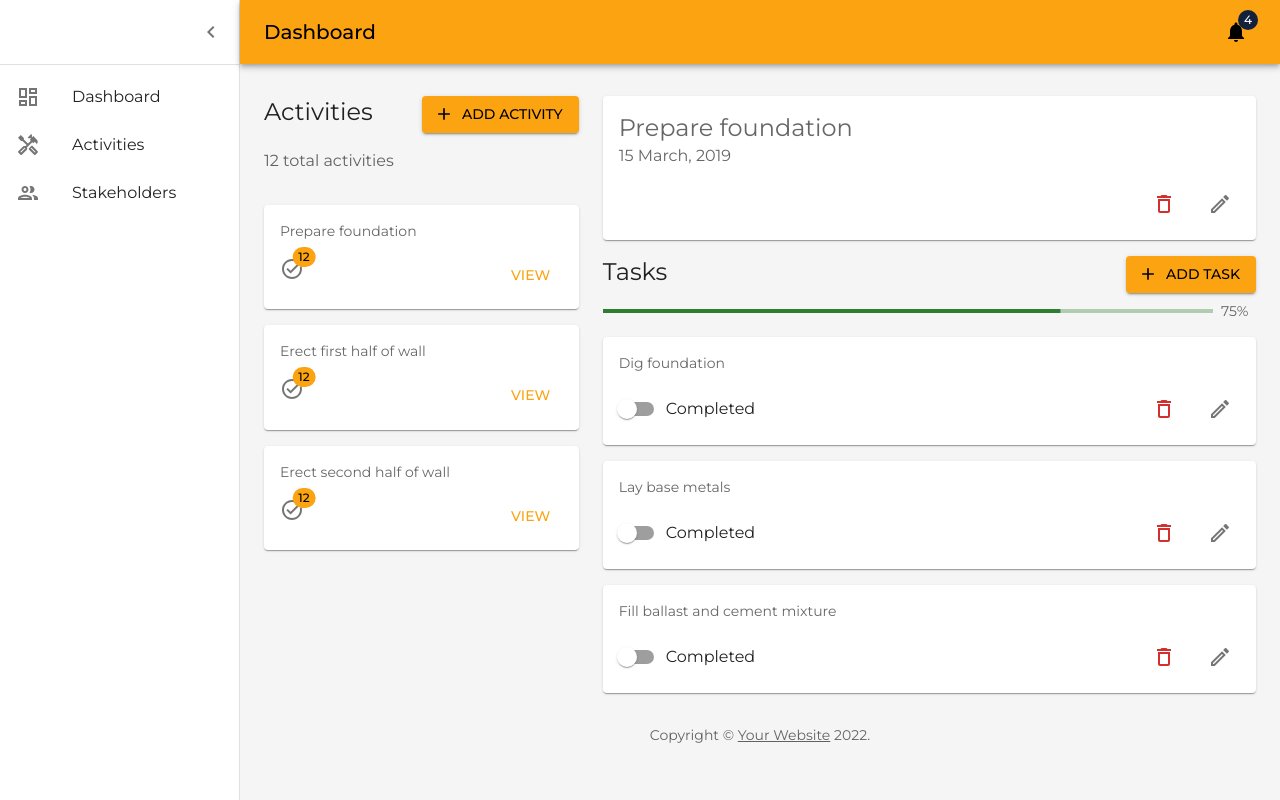
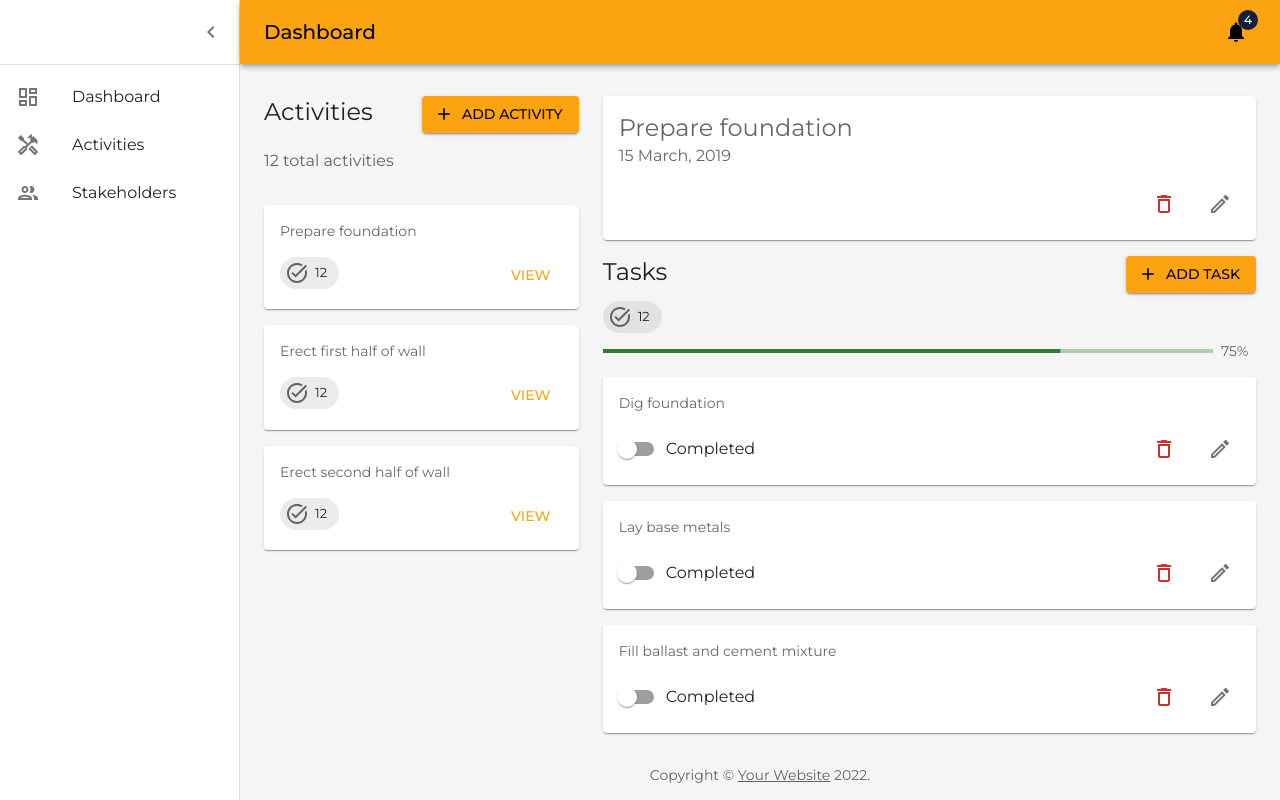
Before and after one commit to cyrilokidi/Gedoo-project-page-design, a React (Create React App) app: page / in a window 1280 px wide. Built offline with nearby package versions, Linux system fonts and the light colour scheme.

Commit message:
Refractor task stats

```diff
--- a/src/Project/index.js
+++ b/src/Project/index.js
@@ -21,7 +21,8 @@ import {
   Paper,
   FormControlLabel,
   Switch,
-  LinearProgress
+  LinearProgress,
+  Chip
 } from "@mui/material";
 import {
   Menu as MenuIcon,
@@ -173,9 +174,7 @@ function Activity({ name }) {
       </Box>
       <Stack direction="row">
         <Stack direction="row" sx={{ flexGrow: 1 }}>
-          <Badge badgeContent={12} color="primary">
-            <TaskAltOutlinedIcon color="action" />
-          </Badge>
+          <Chip avatar={<TaskAltOutlinedIcon />} label="12" />
         </Stack>
         <Button sx={{ ml: 2 }}>view</Button>
       </Stack>
@@ -212,7 +211,7 @@ function ActivityDetails() {
       </Box>
       <Stack direction="row">
         <Stack direction="row" sx={{ flexGrow: 1 }}>
-          <Box sx={{ width: "100%" }}>{/**Activity status */}</Box>
+          {/**Activity status */}
         </Stack>
         <Stack direction="row" spacing={2}>
           <IconButton aria-label="delete" color="error">
@@ -256,6 +255,11 @@ function TasksHeader() {
         >
           add task
         </Button>
+      </Stack>
+      <Stack direction="row">
+        <Box sx={{ width: "100%" }}>
+          <Chip avatar={<TaskAltOutlinedIcon />} label="12" />
+        </Box>
       </Stack>
       <LinearProgressWithLabel color="success" value={75} />
     </Stack>
```
